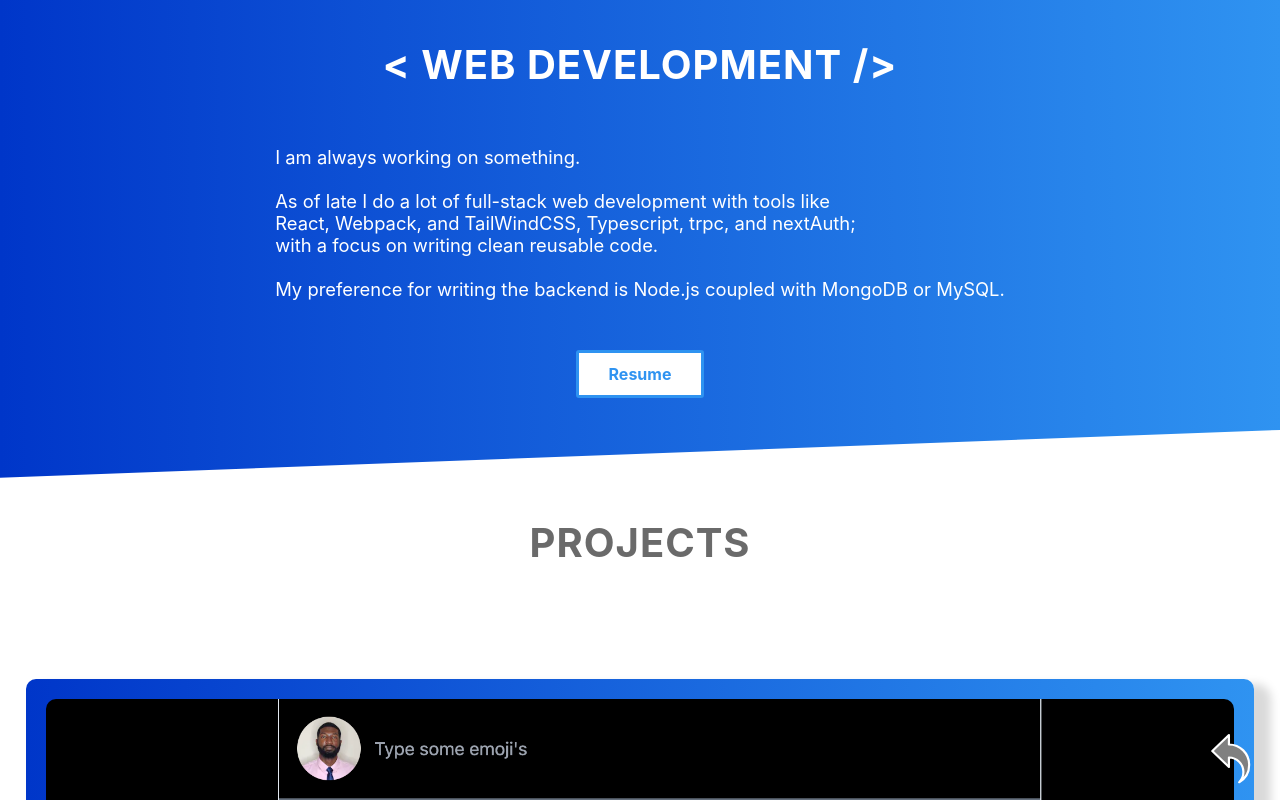
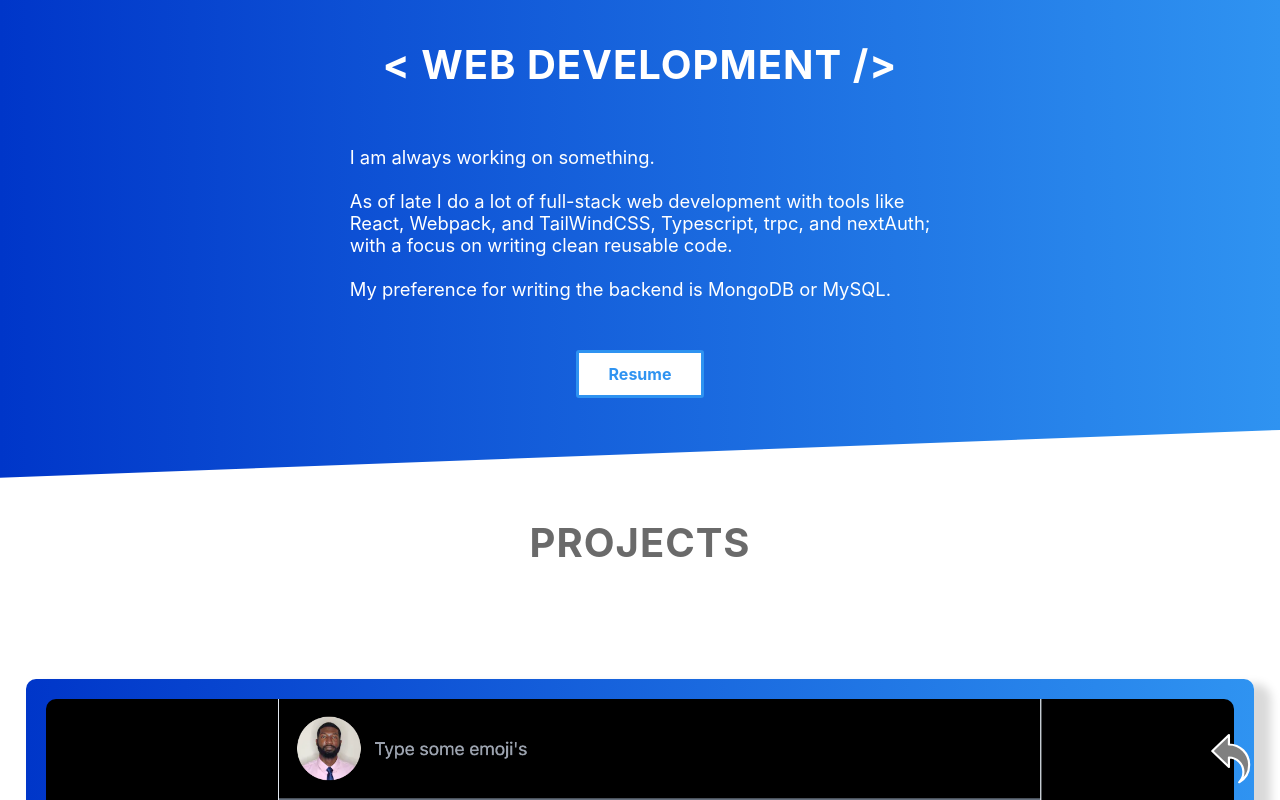
Before and after one commit to OctaviusBowman/portfolio-2022, a Next.js app: page /web-dev in a window 1280 px wide. Built offline with nearby package versions, Linux system fonts and the light colour scheme.

Commit message:
Resume update & Web dev header

```diff
--- a/pages/web-dev.tsx
+++ b/pages/web-dev.tsx
@@ -32,9 +32,9 @@
             I am always working on something. <br /> <br />
             As of late I do a lot of full-stack web development with tools like <br /> React, Webpack, and TailWindCSS,  Typescript, trpc, and nextAuth;<br />
             with a focus on writing clean reusable code. <br /> <br />
-            My preference for writing the backend is Node.js coupled with MongoDB or MySQL.
+            My preference for writing the backend is MongoDB or MySQL.
           </p>
-          <a className={styles.resume} href="/OctaviusBowman-Resume.pdf" target="_blank" download>
+          <a className={styles.resume} href="/Resume_2023.pdf" target="_blank" download>
             <div className={styles.resumeButton}>
               Resume
             </div>
```
Also changed, not shown: 1 other file (tests, documents, lock files or other folders).
